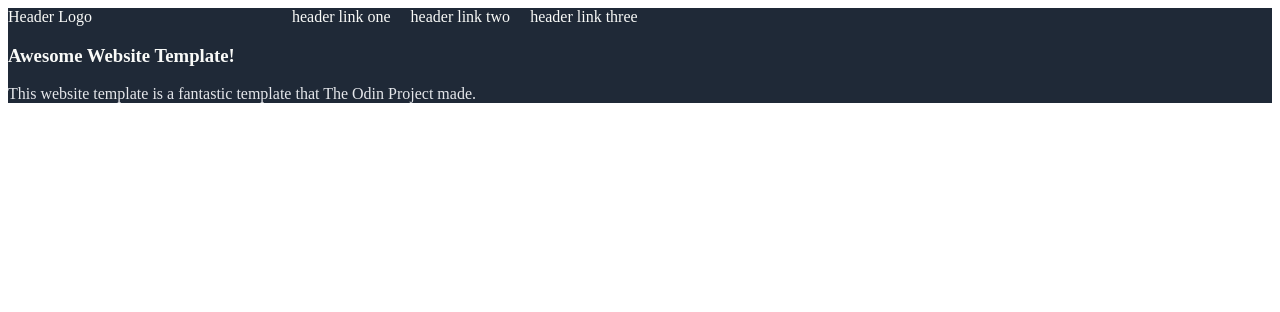
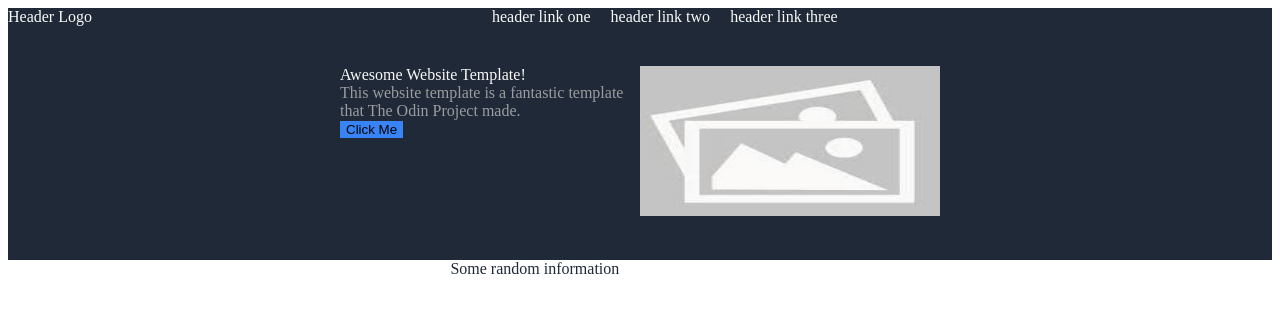
Before and after one commit to KadeStyron/odin-example-webpage, a plain HTML site: page index.html in a window 1280 px wide. Drawn offline with Linux system fonts and the light colour scheme.

Commit message:
finished first section

```diff
--- a/index.html
+++ b/index.html
@@ -4,7 +4,7 @@
     <link rel="stylesheet" type = "text/css" href="./styles.css">
     <meta charset="UTF-8">
     <meta name="viewport" content="width=device-width, initial-scale=1.0">
-    <title>Odin-example-site</title>
+    <title>Odin-Example-Site</title>
 </head>
 <body>
     <div class="header">
@@ -18,13 +18,22 @@
         </div>
         <div class ="flex-comment">
             <div>
-                <h3>
+                <div id = "textHeader">
                     Awesome Website Template!
-                </h3>
-                <div class ="subtext">
+                    <div class ="subtext">
                     This website template is a fantastic template that The Odin Project made.
+                    </div>
                 </div>
+                <button type="button" class="button"> Click Me </button>
             </div>
+            <div>
+                <img src = "resources/placeholder.jpeg" alt="basic placeholder image" height="150" width="300">
+            </div>
+        </div>
+    </div>
+    <div  class="mid-section">
+        <div class ="info-title">
+            Some random information
         </div>
     </div>
 
--- a/styles.css
+++ b/styles.css
@@ -7,14 +7,40 @@
     flex: 1;
     size: 24px;
     display: flex;
-    gap: 200px;
+    gap: 400px;
 }
 .flex-links {
     flex: 1;
     display: flex;
     gap: 20px;
 }
+.flex-comment {
+    display: flex;
+    padding: 40px;
+    justify-content: center;
+}
 .subtext {
-    color: #E5E7EB;
+    color: #9b9da0;
     size: 18px;
 }
+#textHeader {
+    flex: 1;
+    size: 48px;
+    max-width: 300px;
+    flex-wrap: wrap;
+}
+.button {
+    background-color: #3883F6;
+    border: none;
+}
+.mid-section {
+    justify-content: center;
+}
+.info-title {
+    gap: 20px;
+    size: 36px;
+    color: #1F2937;
+    font-weight: extra-bold;
+    margin: auto;
+    width: 30%;
+}
```
Also changed, not shown: resources/placeholder.jpeg (added), 1 other file.
